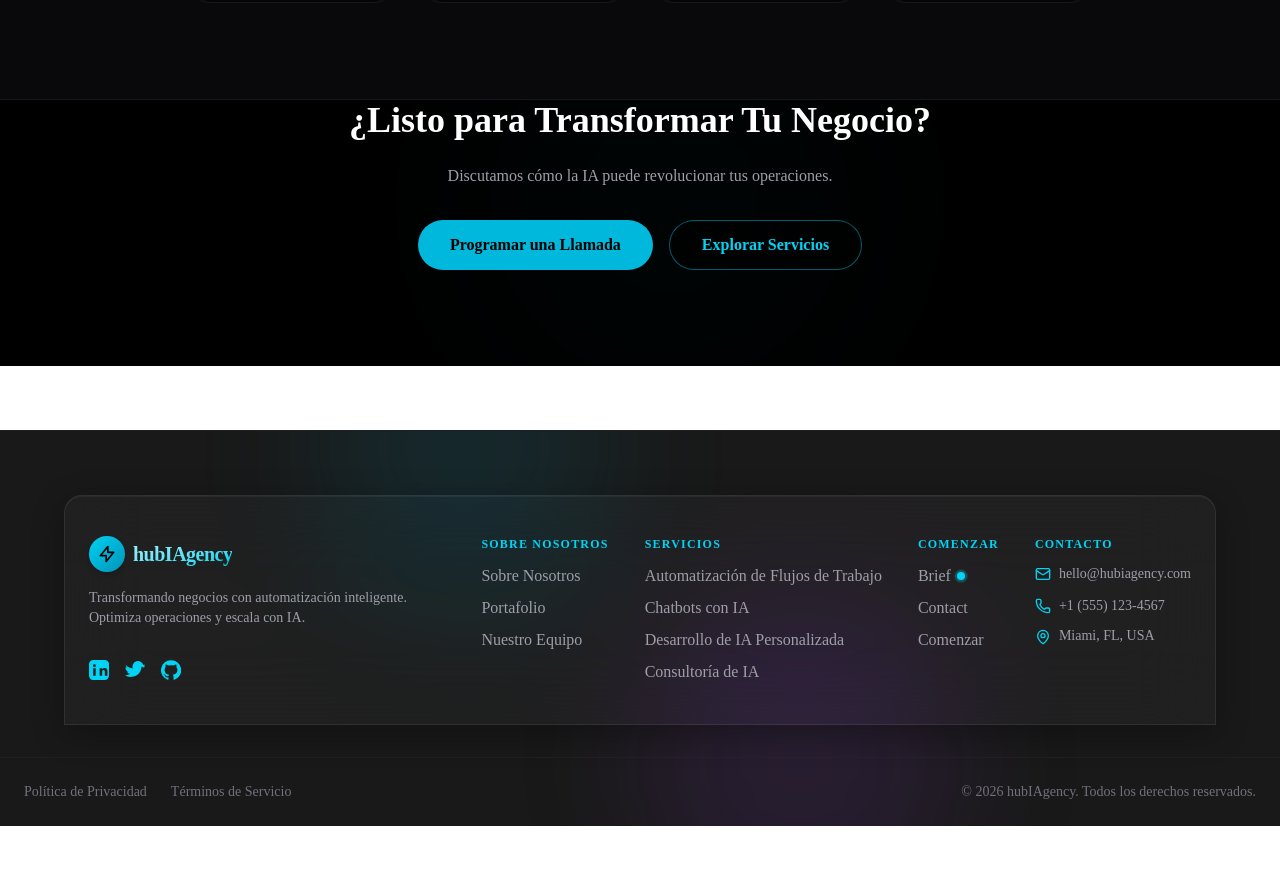
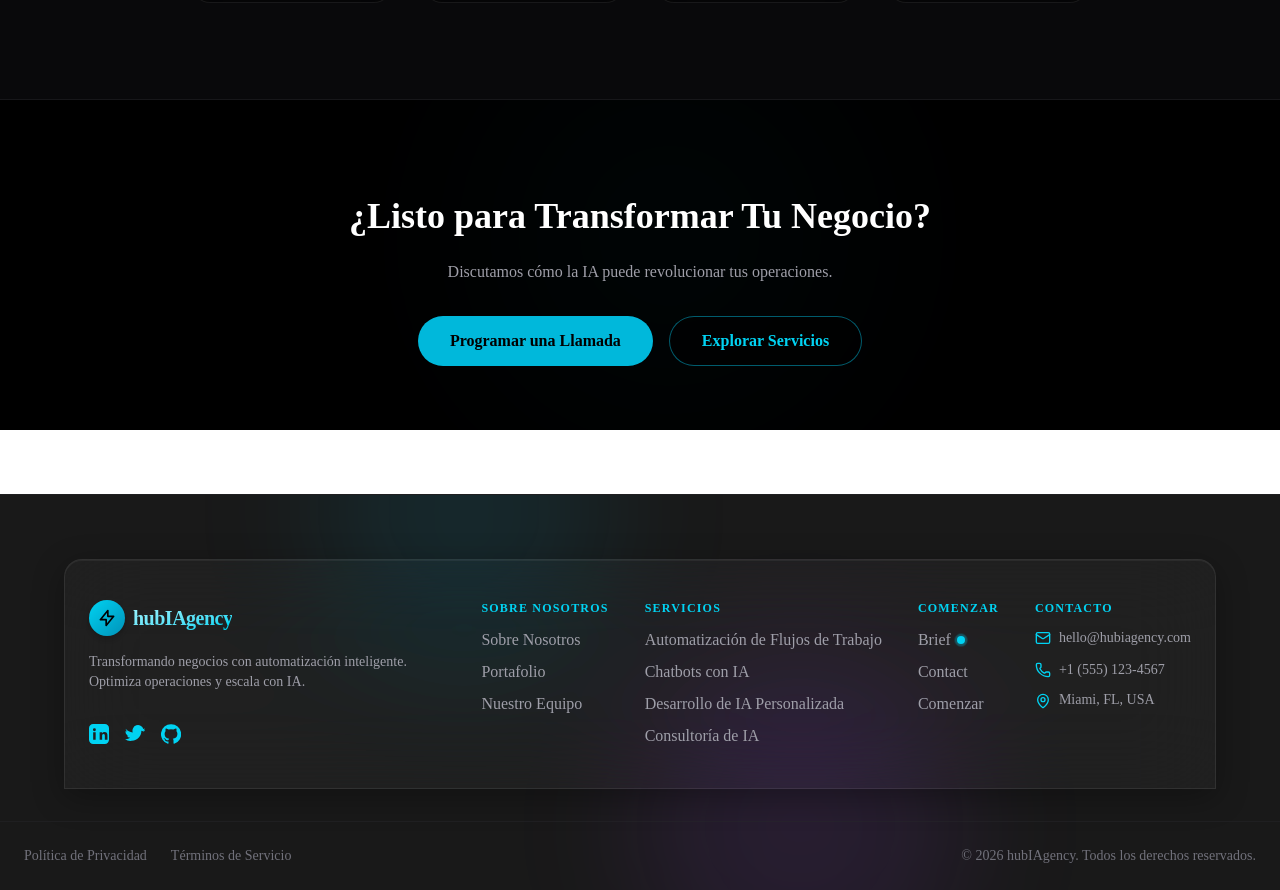
Before and after one commit to andresmoralesc1/hubiagency, a Next.js app: page / in a window 1280 px wide. Shown: the part 2820-3710 px from the top of the page. Before the commit the page ends 3646 px from the top, so only its background shows below. Built offline with nearby package versions, Linux system fonts and the light colour scheme.

Commit message:
Fix CTA section padding to close gap before footer

```diff
--- a/app/page.tsx
+++ b/app/page.tsx
@@ -192,7 +192,7 @@ export default function Home() {
       </section>
 
       {/* CTA Section */}
-      <section className="bg-black text-white pb-24 px-8 relative overflow-hidden">
+      <section className="bg-black text-white pt-24 pb-16 px-8 relative overflow-hidden">
         <div className="orb orb-cyan w-[600px] h-[600px] top-1/2 left-1/2 -translate-x-1/2 -translate-y-1/2 opacity-10" />
 
         <div className="max-w-2xl mx-auto text-center relative z-10">
```
